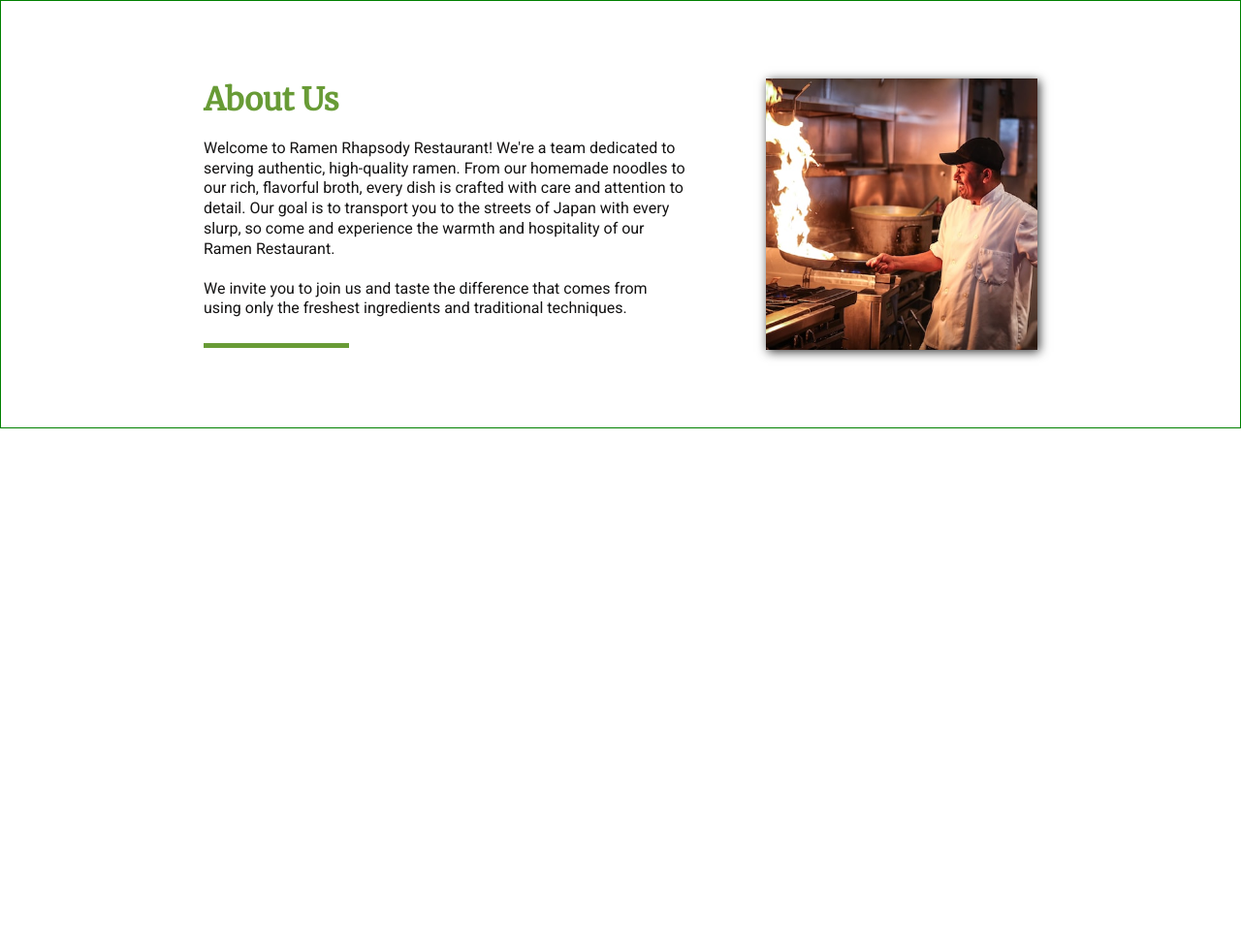
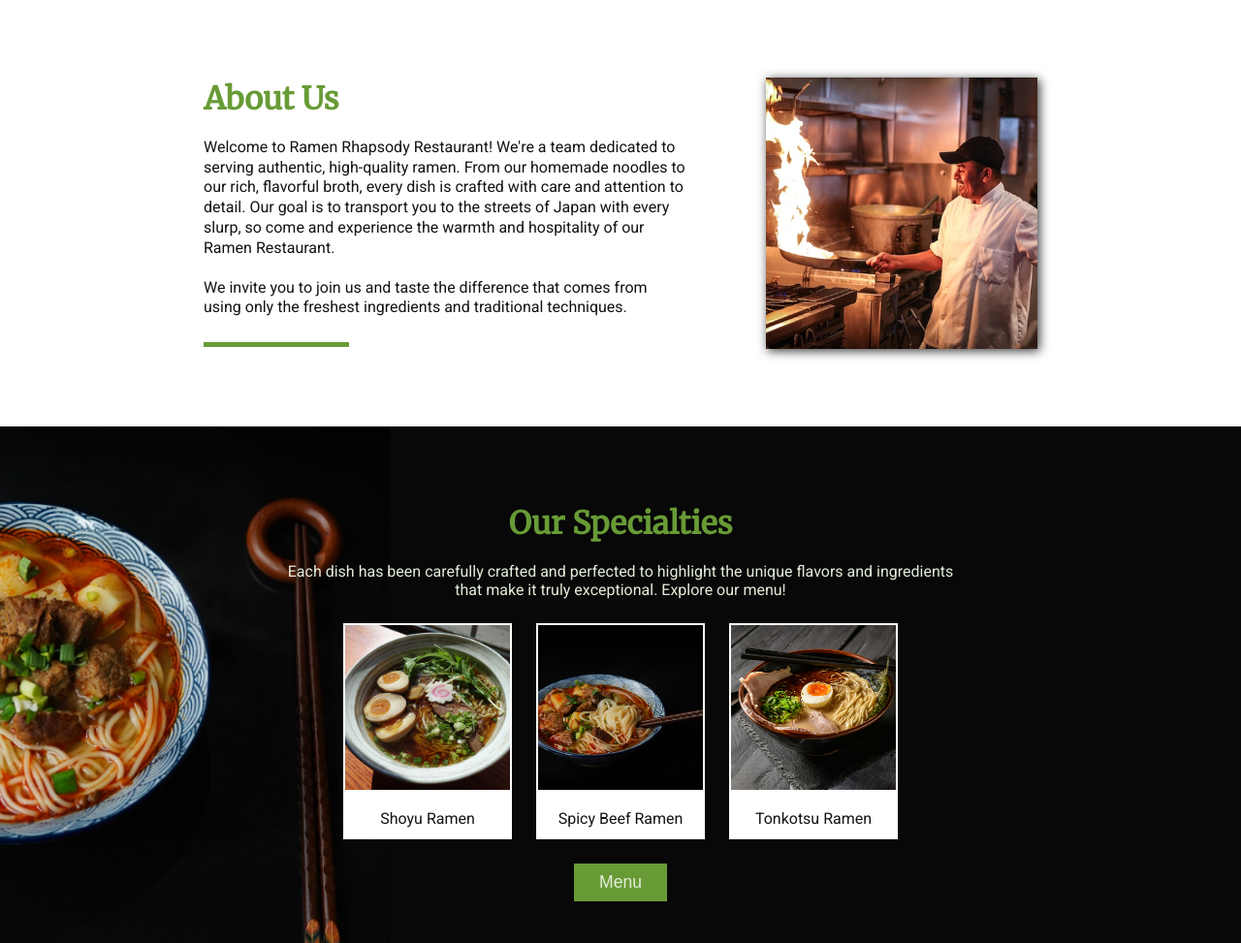
Before and after one commit to john0ground/Restaurant-page-TOP, a website built with webpack: page dist/index.html in a window 1280 px wide. Shown: the part 678-1651 px from the top of the page at 97% size. Before the commit the page ends 1120 px from the top, so only its background shows below. Built offline with nearby package versions, Linux system fonts and the light colour scheme.

Commit message:
setup specialty section

```diff
--- a/dist/index.html
+++ b/dist/index.html
@@ -40,6 +40,29 @@
             </div>
             <img src="../images/about-us.jpg" alt="chef-cooking">
         </section>
+
+        <section class="specialties">
+            <img src="../images/sub-background.png" alt="ramen-background" class="specialties-background">
+            <main>
+                <h1>Our Specialties</h1>
+                <p>Each dish has been carefully crafted and perfected to highlight the unique flavors and ingredients that make it truly exceptional. Explore our menu!</p>
+                <div class="dish-gallery">
+                    <div class="specialty-container">
+                        <img src="../images/shoyu.jpg" alt="shoyu ramen">
+                        <p>Shoyu Ramen</p>
+                    </div>
+                    <div class="specialty-container">
+                        <img src="../images/spicy-beef.jpg" alt="spicy beef ramen">
+                        <p>Spicy Beef Ramen</p>
+                    </div>
+                    <div class="specialty-container">
+                        <img src="../images/tonkotsu.jpg" alt="Tonkotsu Ramen">
+                        <p>Tonkotsu Ramen</p>
+                    </div>
+                </div>
+                <button id="menu-btn">Menu</button>
+            </main>
+        </section>
     </div>
 
     <script src="main.js"></script>
--- a/dist/style.css
+++ b/dist/style.css
@@ -1,9 +1,8 @@
 @import url('https://fonts.googleapis.com/css2?family=Merriweather&family=Roboto&display=swap');
-@import url('https://fonts.googleapis.com/css2?family=Roboto:wght@500&display=swap');
+/* @import url('https://fonts.googleapis.com/css2?family=Roboto:wght@500&display=swap'); */
 
 :root {
     --primary-color: #689B36;
-    /* --secondary-color: #578A24; */
     --font-light: #E4EDDA;
     --font-dark: #141313;
 }
@@ -116,7 +115,6 @@ nav p:hover {
     justify-content: center;
     align-items: center;
     column-gap: 80px;
-    border: 1px solid green;
 }
 
 .details-column {
@@ -146,8 +144,81 @@ nav p:hover {
     margin-top: 25px;
 }
 
+.specialties {
+    position: relative;
+    display: flex;
+    justify-content: center;
+}
+
+.specialties main {
+    display: flex;
+    flex-direction: column;
+    align-items: center;
+    margin-top: 80px;
+}
+
+.specialties h1 {
+    color: var(--primary-color);
+    font-family: 'Merriweather', serif;
+    font-size: 2rem;
+}
+
+.specialties p {
+    color: var(--font-light);
+    margin-top: 20px;
+    width: 700px;
+    text-align: center;
+}
+
+.specialties-background {
+    width: 100%;
+    object-fit: cover;
+    position: absolute;
+    top: 0;
+    z-index: -1;
+}
+
+.dish-gallery {
+    display: flex;
+    column-gap: 25px;
+    margin-top: 25px;
+}
+
+.specialty-container {
+    display: flex;
+    flex-direction: column;
+    align-items: center;
+    background: white;
+    padding: 2px 2px 12px 2px;
+}
+
+.specialty-container img {
+    width: 170px;
+    height: 170px;
+    object-fit: cover;
+}
+
+.specialty-container p {
+    width: fit-content;
+    color: var(--font-dark);
+}
+
+#menu-btn {
+    margin-top: 25px;
+    font-size: 1.1rem;
+    background: var(--primary-color);
+    color: var(--font-light);
+    border: none;
+    padding: 0.5em 1.5em;
+}
+
+#menu-btn:hover {
+    background: #84b356;
+}
+
 /* cursor => pointer */
 
-.logo:hover {
+.logo:hover,
+#menu-btn {
     cursor: pointer;
 }
```
